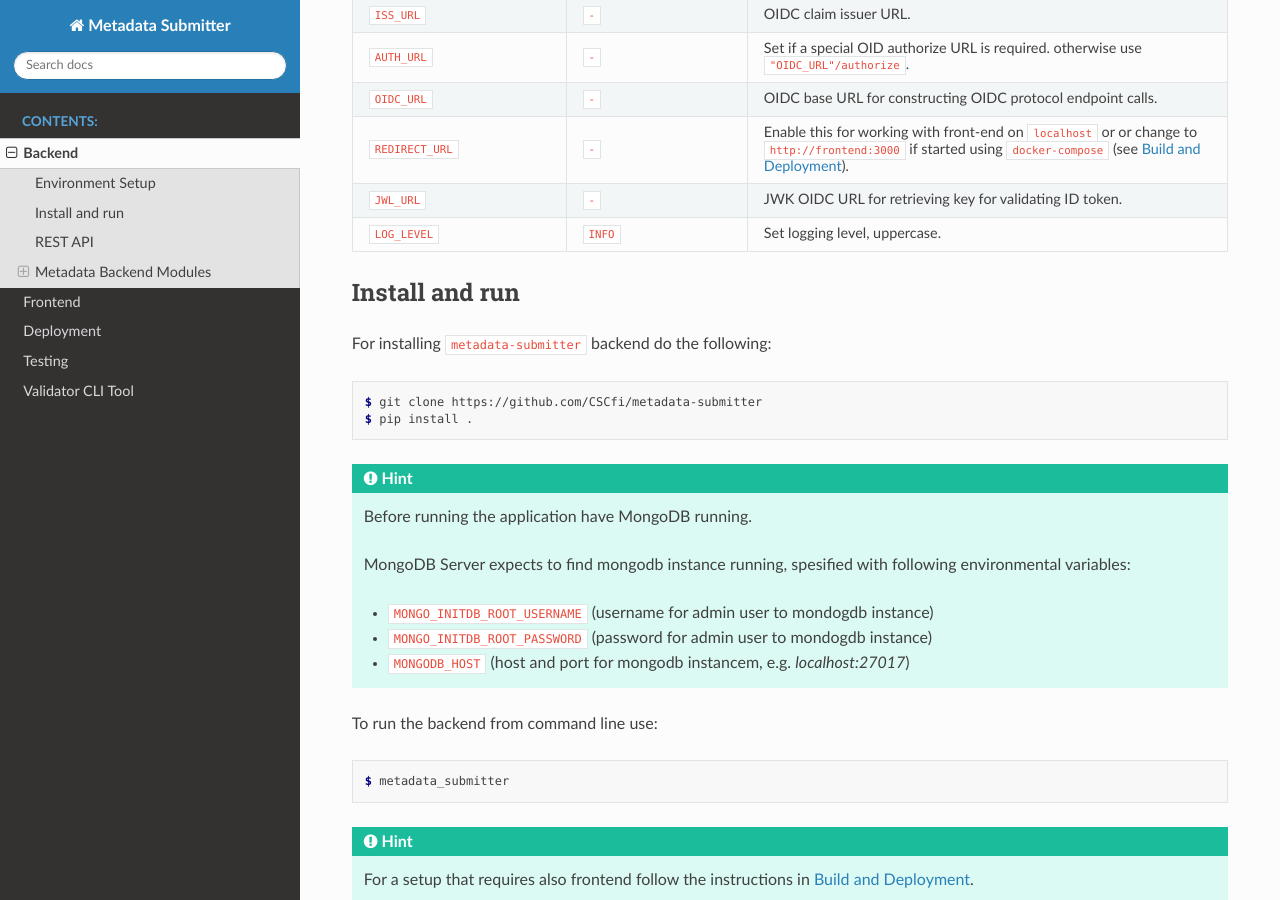
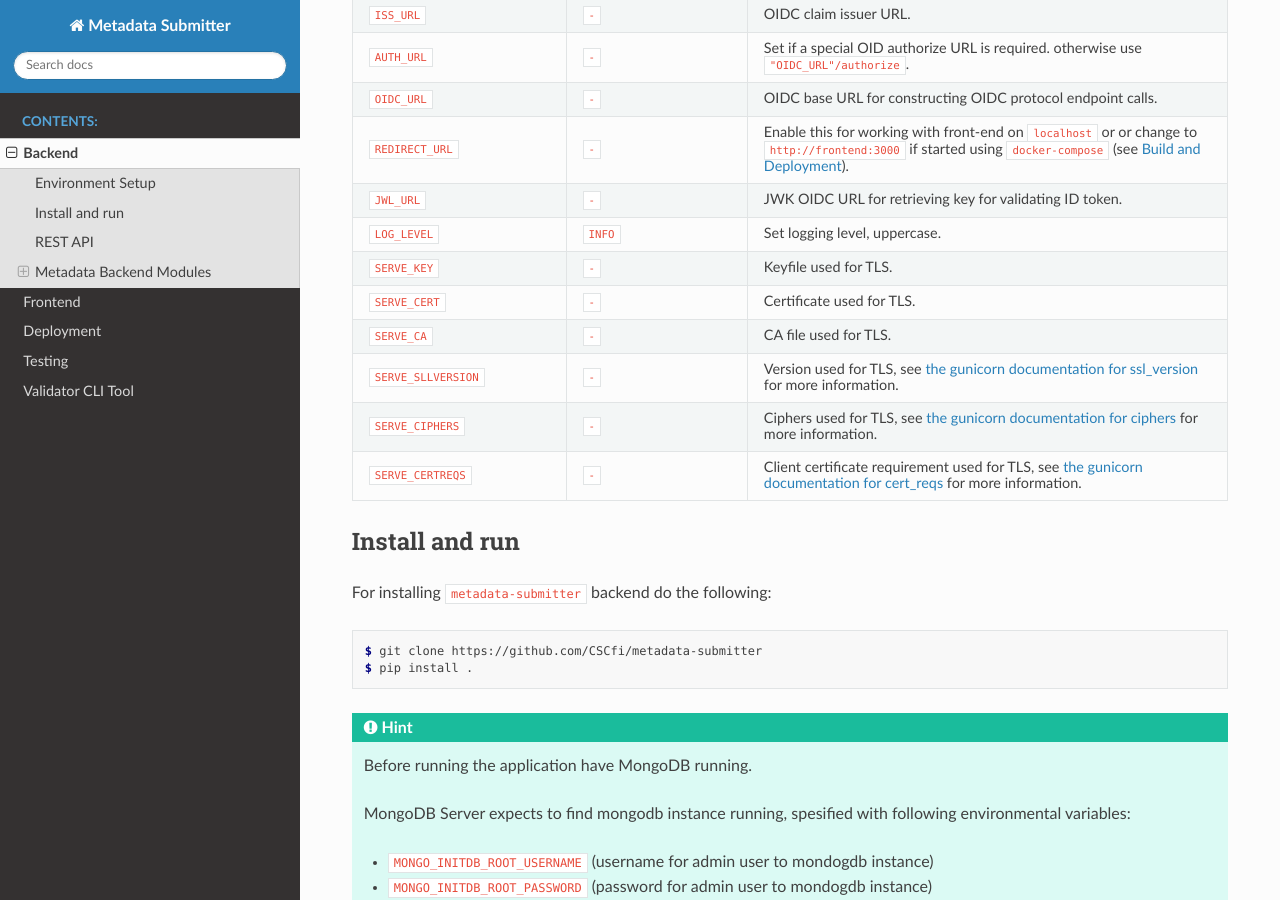
Before and after one commit to CSCfi/metadata-submitter, a Sphinx documentation site: the page built from docs/submitter.rst, in a window 1280 px wide and 900 px high, scrolled down 710 px. Built offline with Sphinx 7.4.7 and the Read the Docs theme 2.0.0, drawn with Linux system fonts in a browser that asks for light colours.

Commit message:
Document new environment variables for TLS serving

```diff
--- a/docs/submitter.rst
+++ b/docs/submitter.rst
@@ -46,6 +46,24 @@ the table below.
 +--------------------------------+-------------------------------+-----------------------------------------------------------------------------------+
 | ``LOG_LEVEL``                  | ``INFO``                      | Set logging level, uppercase.                                                     |
 +--------------------------------+-------------------------------+-----------------------------------------------------------------------------------+
+| ``SERVE_KEY``                  | ``-``                         | Keyfile used for TLS.                                                             |
++--------------------------------+-------------------------------+-----------------------------------------------------------------------------------+
+| ``SERVE_CERT``                 | ``-``                         | Certificate used for TLS.                                                         |
++--------------------------------+-------------------------------+-----------------------------------------------------------------------------------+
+| ``SERVE_CA``                   | ``-``                         | CA file used for TLS.                                                             |
++--------------------------------+-------------------------------+-----------------------------------------------------------------------------------+
+| ``SERVE_SLLVERSION``           | ``-``                         | Version used for TLS, see `the gunicorn documentation for ssl_version             |
+|                                |                               | <https://docs.gunicorn.org/en/stable/settings.html#ssl-version>`_                 |
+|                                |                               | for more information.                                                             |
++--------------------------------+-------------------------------+-----------------------------------------------------------------------------------+
+| ``SERVE_CIPHERS``              | ``-``                         | Ciphers used for TLS, see `the gunicorn documentation for ciphers                 |
+|                                |                               | <https://docs.gunicorn.org/en/stable/settings.html#ciphers>`_                     |
+|                                |                               | for more information.                                                             |
++--------------------------------+-------------------------------+-----------------------------------------------------------------------------------+
+| ``SERVE_CERTREQS``             | ``-``                         | Client certificate requirement used for TLS, see `the gunicorn documentation for  |
+|                                |                               | cert_reqs <https://docs.gunicorn.org/en/stable/settings.html#cert-reqs>`_         |
+|                                |                               | for more information.                                                             |
++--------------------------------+-------------------------------+-----------------------------------------------------------------------------------+
 
 Install and run
 ---------------
```
